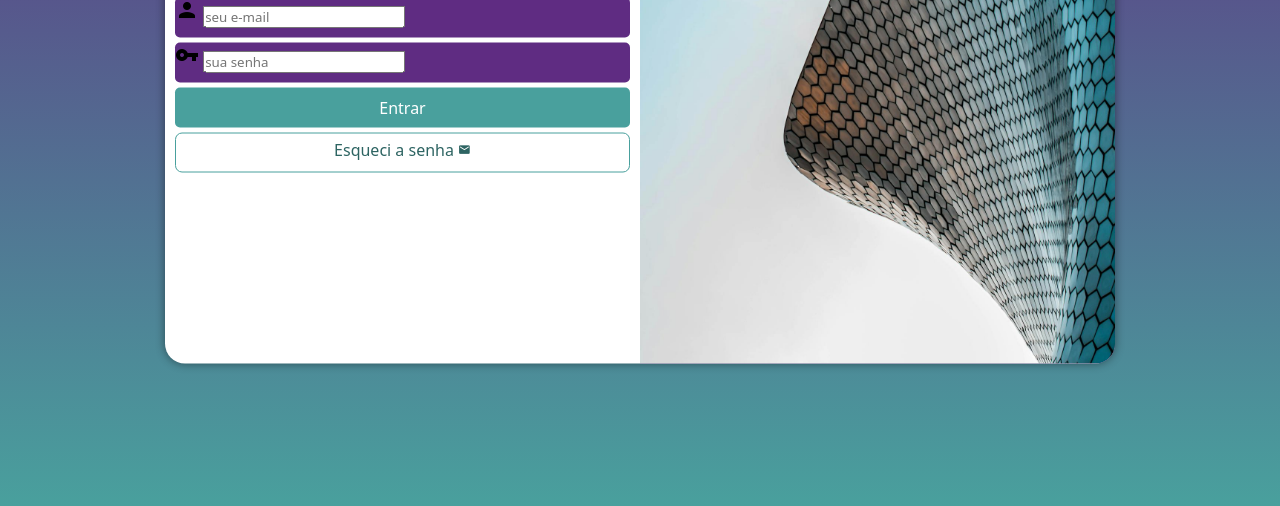
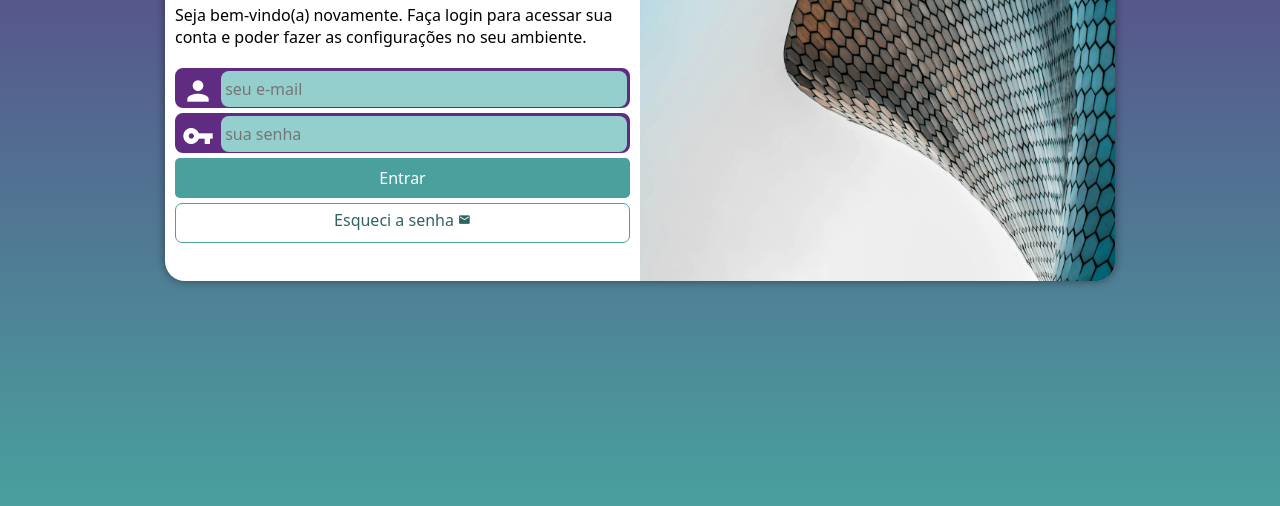
Before and after one commit to felipealmeida92/projeto-login, a plain HTML site: page index.html in a window 1280 px wide. Shown: the part 294-800 px from the top of the page. Drawn offline with Linux system fonts and the light colour scheme.

Commit message:
update style

```diff
--- a/estilos/media-query.css
+++ b/estilos/media-query.css
@@ -10,13 +10,14 @@ Grandes telas: acima de 1200px
 */
 
 @media screen and (min-width: 768px) and (max-width: 992px) {
-
+    /* CONFIGURAÇÃO PARA TABLET */
     body {
         background-image: linear-gradient(to top, #49a09d, #5f2c82);
     }
 
     section#login {
         width: 80vw;
+        height: 280px;
     }
 
     section#login > div#imagem {
@@ -32,13 +33,14 @@ Grandes telas: acima de 1200px
 }
 
 @media screen and (min-width: 992px) {
-
+    /* CONFIGURAÇÕES PARA DESKTOP */
     body {
         background-image: linear-gradient(to top, #49a09d, #5f2c82);
     }
 
     section#login {
         width: 950px;
+        height: 350px;
     }
 
     section#login > div#imagem {
@@ -57,6 +59,7 @@ Grandes telas: acima de 1200px
     }
 
     div#formulario p {
-        font-size: 1.2em;
+        font-size: 1em;
+        margin: 20px 0px;
     }
 }
--- a/estilos/style.css
+++ b/estilos/style.css
@@ -29,7 +29,6 @@ section#login {
     position: absolute;
     top: 50%;
     left: 50%;
-    transform: translate(-50%, -50%);
     overflow: hidden;
 
     background-color: white;
@@ -38,6 +37,7 @@ section#login {
     border-radius: 20px;
     box-shadow: 0px 0px 10px rgba(0, 0, 0, 0.450);
 
+    transform: translate(-50%, -50%);
     transition: width .3s, height .3s;
     transition-timing-function: ease;
 }
@@ -66,15 +66,39 @@ div#formulario p {
 
 form > div.campo {
     background-color: #5f2c82;
+    border: 2px solid #5f2c82;
     display: block;
     width: 100%;
     height: 40px;
-    border-radius: 5px;
+    border-radius: 8px;
     margin: 5px 0px;
 }
 
 div.campo > label {
     display: none;
+}
+
+div.campo > i {
+    color: white;
+    /* background-color: black; */
+    font-size: 2em;
+    width: 40px;
+    padding: 5px;
+}
+
+div.campo > input {
+    background-color: #94cfcd;
+    font-size: 1em;
+    width: calc(100% - 45px);
+    height: 100%;
+    border: 0px;
+    border-radius: 8px;
+    padding: 4px;
+    transform: translateY(-12px);
+}
+
+div.campo > input:focus-within {
+    background-color: white;
 }
 
 form > input[type=submit] {
```
